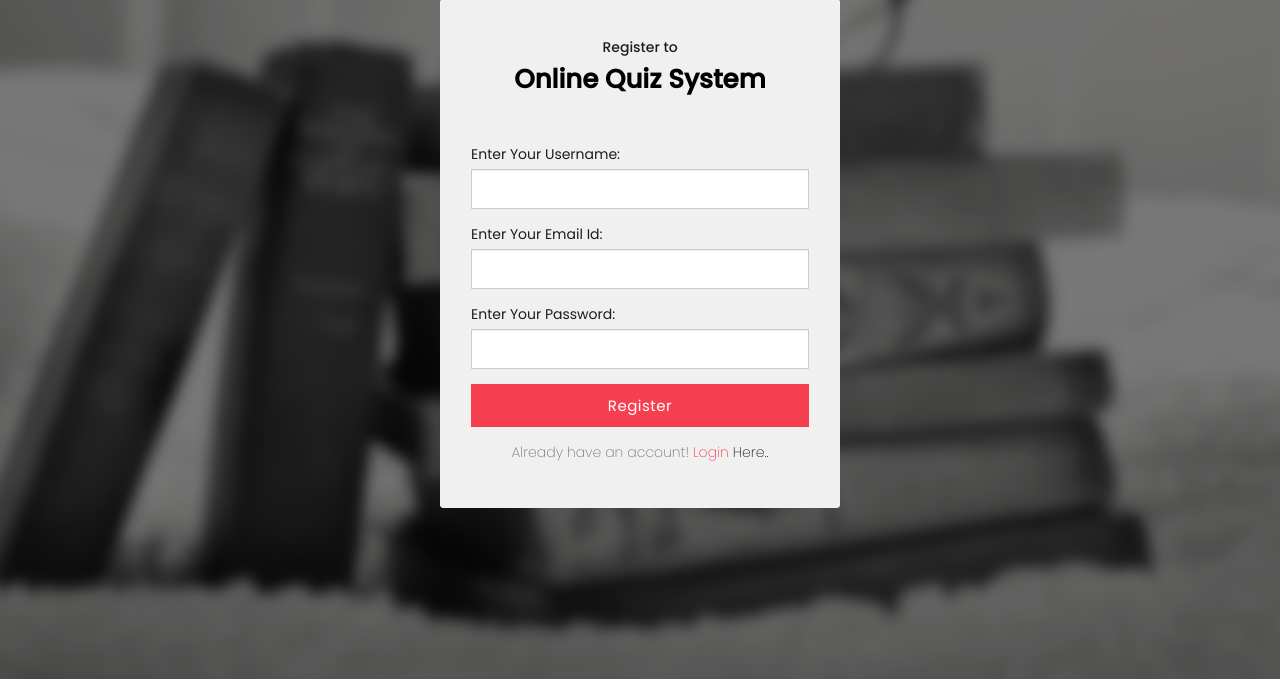
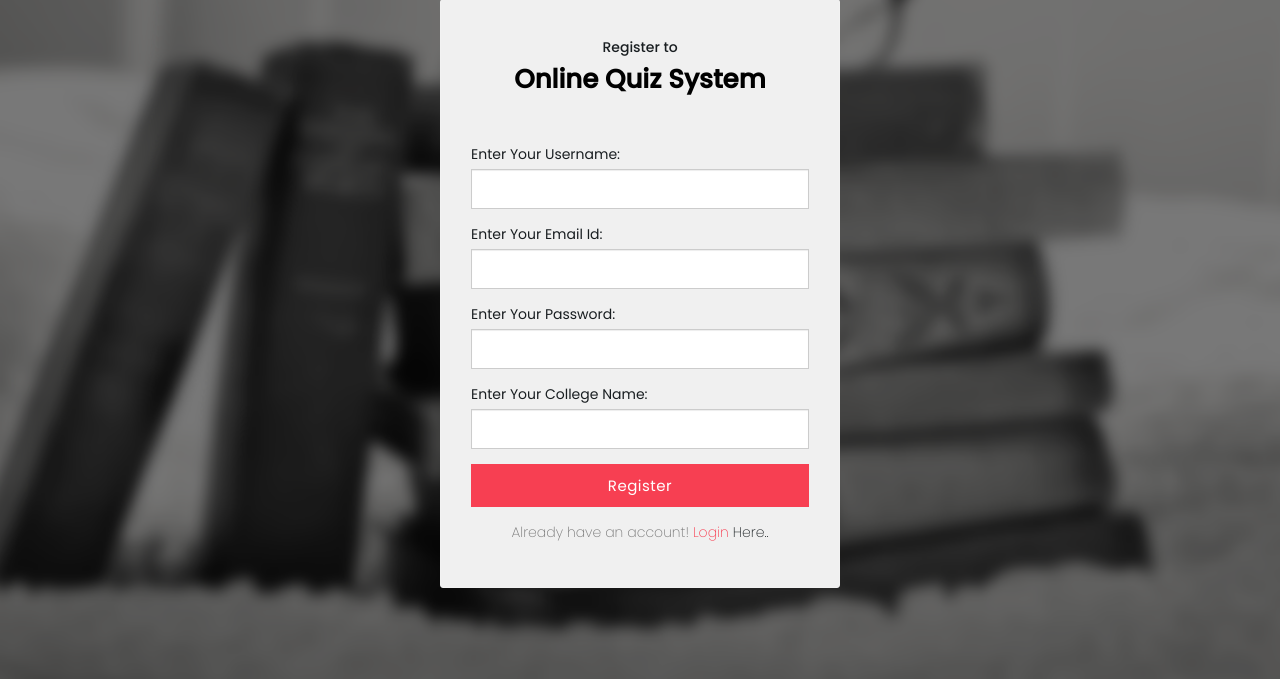
Before and after one commit to whorahulnayak/quizzer-2.0-alphaV, a PHP site: page /register.php in a window 1280 px wide. Shown: the part 121-800 px from the top of the page. Run offline with PHP 8.4, Linux system fonts and the light colour scheme.

Commit message:
Revert "Update register.php"
This reverts commit 54c1c105098f4c2d6eb07fbde7b6727f791baa56.

```diff
--- a/register.php
+++ b/register.php
@@ -16,7 +16,9 @@
 		$password = stripslashes($password);
 		$password = addslashes($password);
 
-
+		$college = $_POST['college'];
+		$college = stripslashes($college);
+		$college = addslashes($college);
 		$str="SELECT email from user WHERE email='$email'";
 		$result=mysqli_query($con,$str);
 
@@ -41,7 +43,7 @@
 		<meta charset="UTF-8">
 		<meta name="viewport" content="width=device-width, initial-scale=1.0">
 		<meta http-equiv="X-UA-Compatible" content="ie=edge">
-		<title>Register </title>
+		<title>Register | Online Quiz System</title>
 		<link rel="stylesheet" href="scripts/bootstrap/bootstrap.min.css">
 		<link rel="stylesheet" href="scripts/ionicons/css/ionicons.min.css">
 		<link rel="stylesheet" href="css/form.css">
@@ -80,7 +82,10 @@
 									<label>Enter Your Password:</label>
 									<input type="password" name="password" class="form-control" required />
                                 </div>
-
+								<div class="form-group">
+									<label>Enter Your College Name:</label>
+									<input type="text" name="college" class="form-control" required />
+								</div>
 
 								<div class="form-group text-right">
 									<button class="btn btn-primary btn-block" name="submit">Register</button>
```
